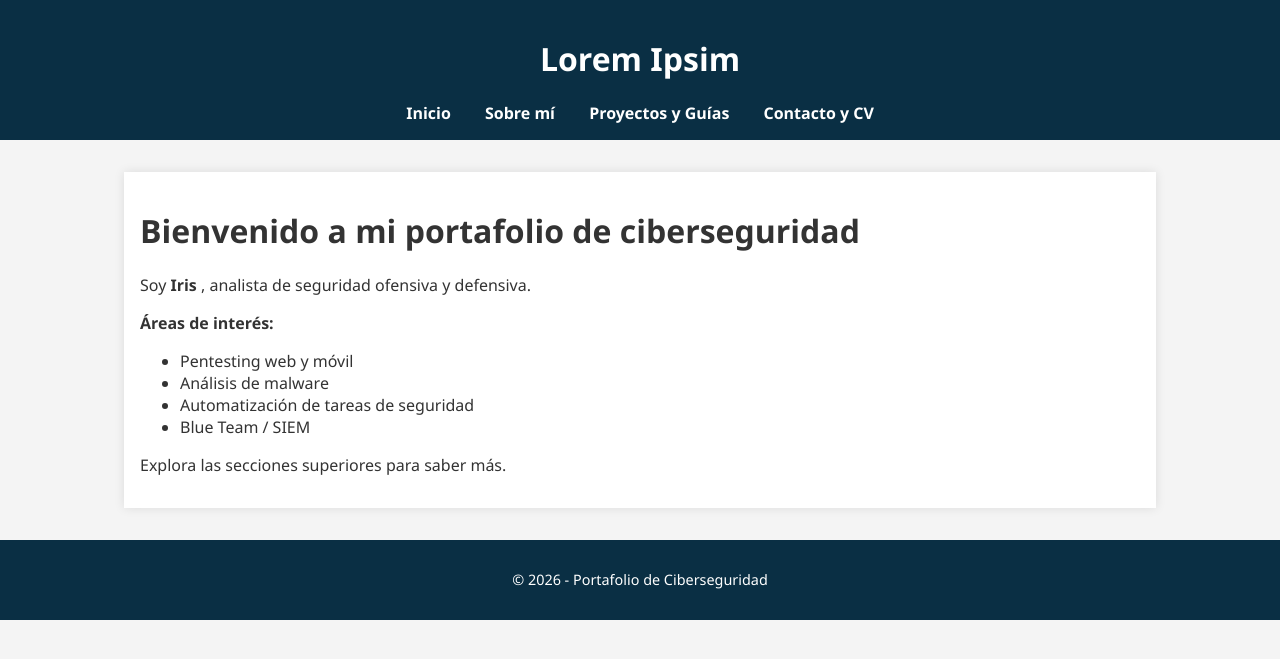
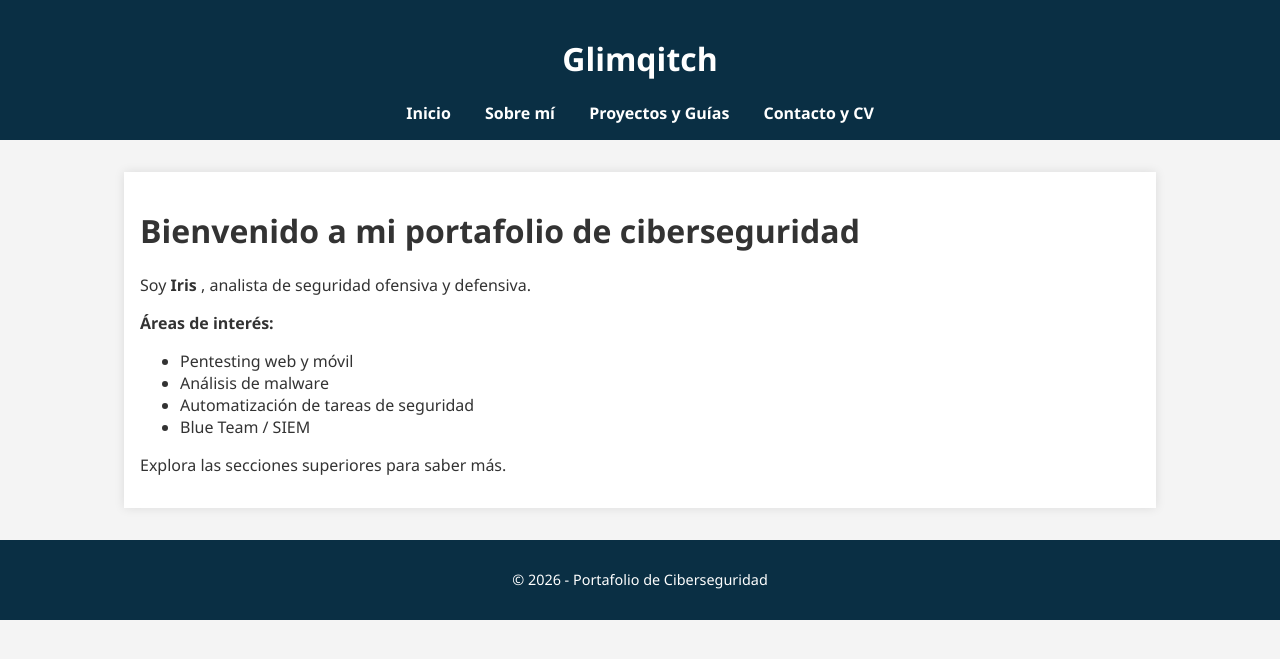
Before and after one commit to glimqitch/glimqitch.github.io, a Jekyll site: the page built from index.md, in a window 1280 px wide. Shown: the top 659 px of the page. Built offline with Jekyll 4.4.1, drawn with Linux system fonts in a browser that asks for light colours.

Commit message:
Update _config.yml

```diff
--- a/_config.yml
+++ b/_config.yml
@@ -1,4 +1,4 @@
-title: "Lorem Ipsim"
+title: "Glimqitch"
 description: "Analista de Seguridad | Pentesting | Blue Team"
 theme: jekyll-theme-minimal
 # logo:
```
